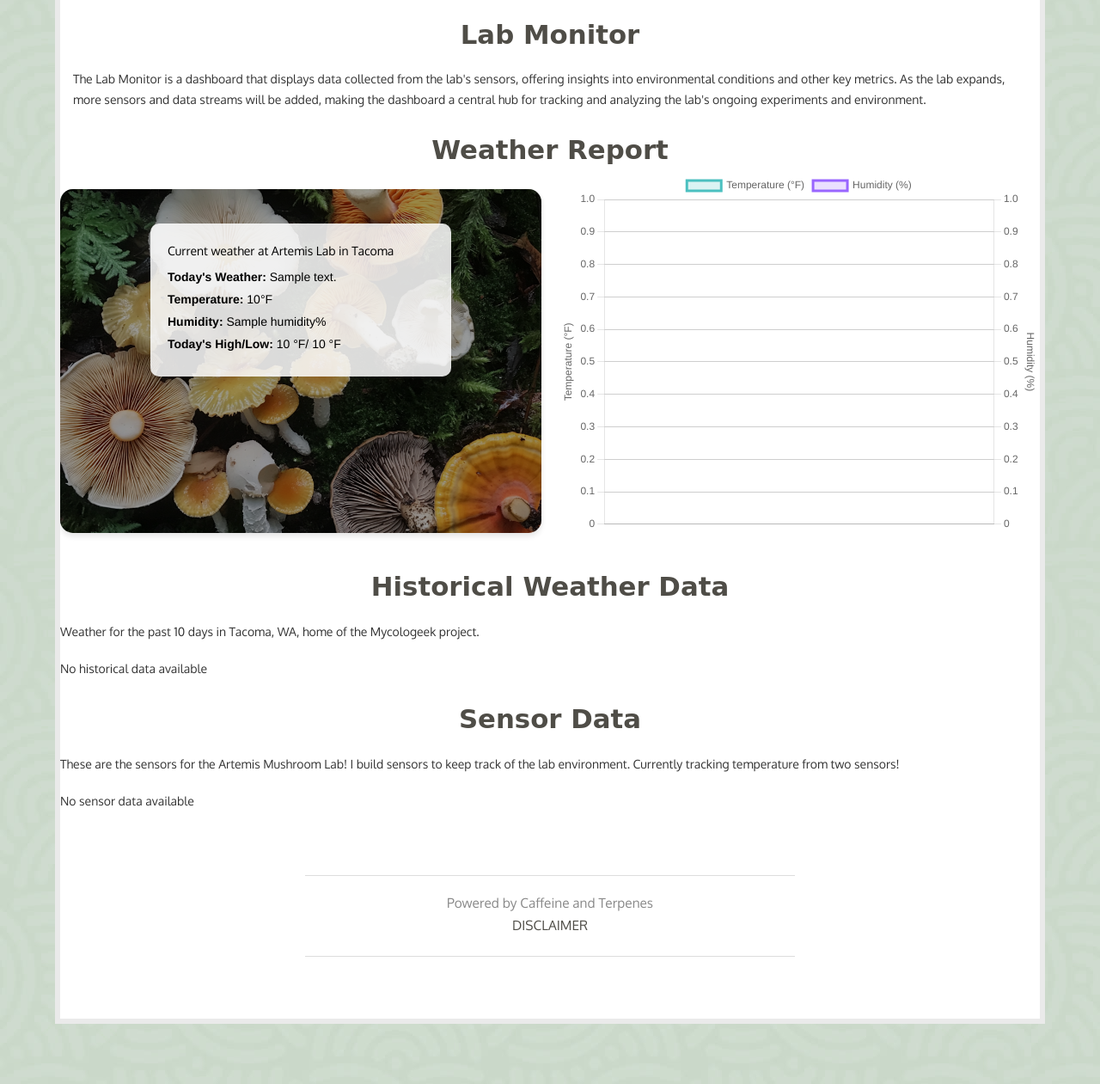
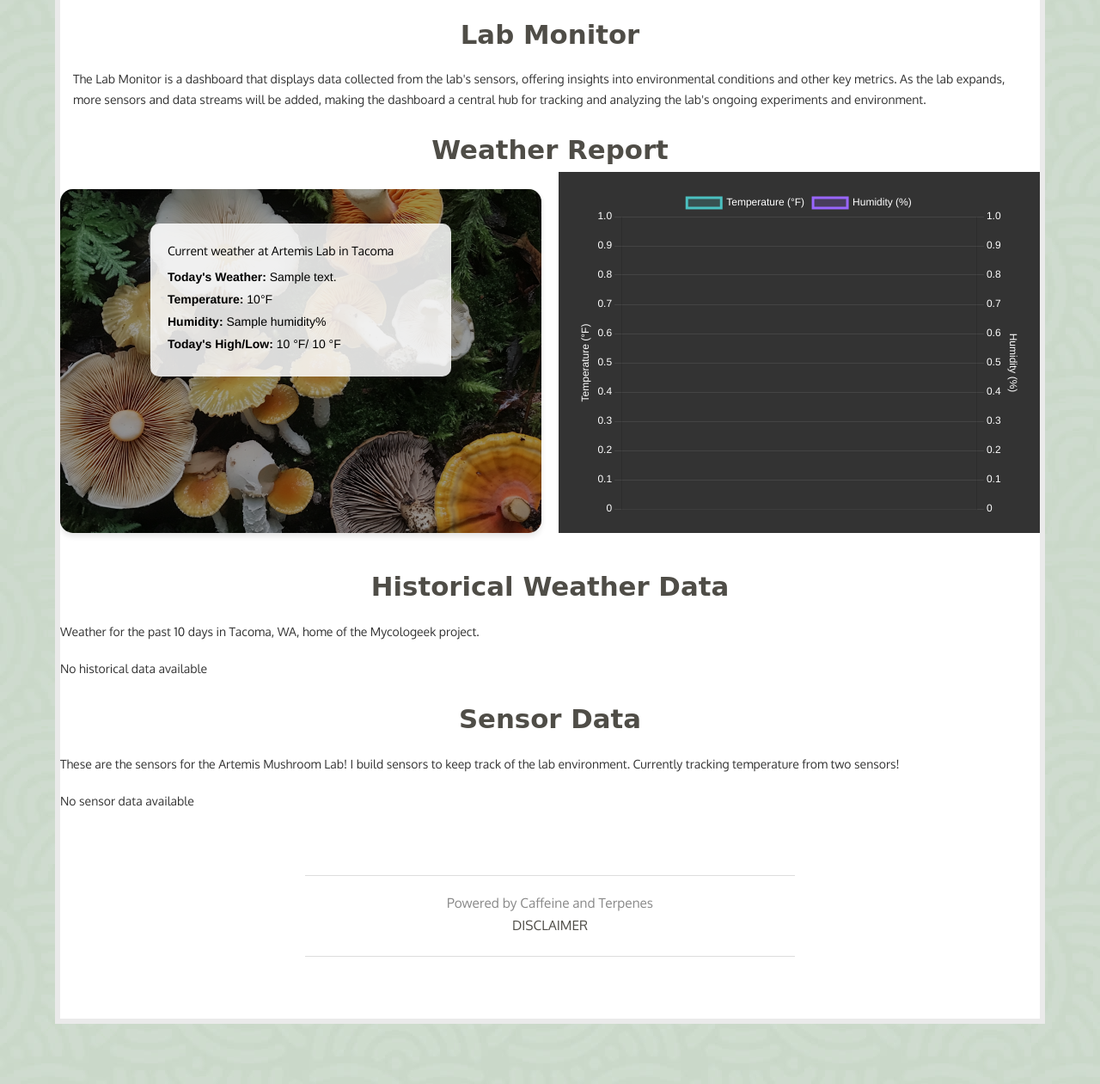
Before and after one commit to ryandagley/mycologeek-website, a Flask app: page /monitor.html in a window 1280 px wide. Shown: the part 163-1424 px from the top of the page at 86% size. Run offline with Flask 3, Linux system fonts and the light colour scheme; a database or web service that is not in the repository returns one stand-in record (values such as "Sample title"); data that the repository does not hold is empty; some libraries are stand-ins or nearby versions; some web fonts are replaced.

Commit message:
Converts weather report chart to dark mode

```diff
--- a/templates/monitor.html
+++ b/templates/monitor.html
@@ -258,7 +258,11 @@
                     x: {
                         ticks: {
                             minRotation: 90,
-                            maxRotation: 90
+                            maxRotation: 90,
+                            color: '#ffffff'
+                        },
+                    grid: {
+                        color: '#444444'
                     }
                 },
                 y1: {
@@ -266,7 +270,14 @@
                     position: 'left',
                     title: {
                         display: true,
-                            text: 'Temperature (°F)'
+                        text: 'Temperature (°F)',
+                        color: '#ffffff'
+                    },
+                    ticks: {
+                        color: '#ffffff'
+                    },
+                    grid: {
+                        color: '#444444'
                     }
                 },
                 y2: {
@@ -274,11 +285,35 @@
                     position: 'right',
                     title: {
                         display: true,
-                            text: 'Humidity (%)'
+                        text: 'Humidity (%)',
+                        color: '#ffffff'
+                    },
+                    ticks: {
+                        color: '#ffffff'
+                    },
+                    grid: {
+                        color: '#444444'
                     }
                 }
+            },
+            plugins: {
+                legend: {
+                    labels: {
+                        color: '#ffffff'
                     }
                 }
+            },
+            layout: {
+                padding: 20
+            }
+        },
+        plugins: [{
+            beforeDraw: function(chart) {
+                var ctx = chart.ctx;
+                ctx.fillStyle = '#333333';
+                ctx.fillRect(0, 0, chart.width, chart.height);
+            }
+        }]
     });
 </script>
 
```
Lines whose indentation alone changed are shown as unchanged.
